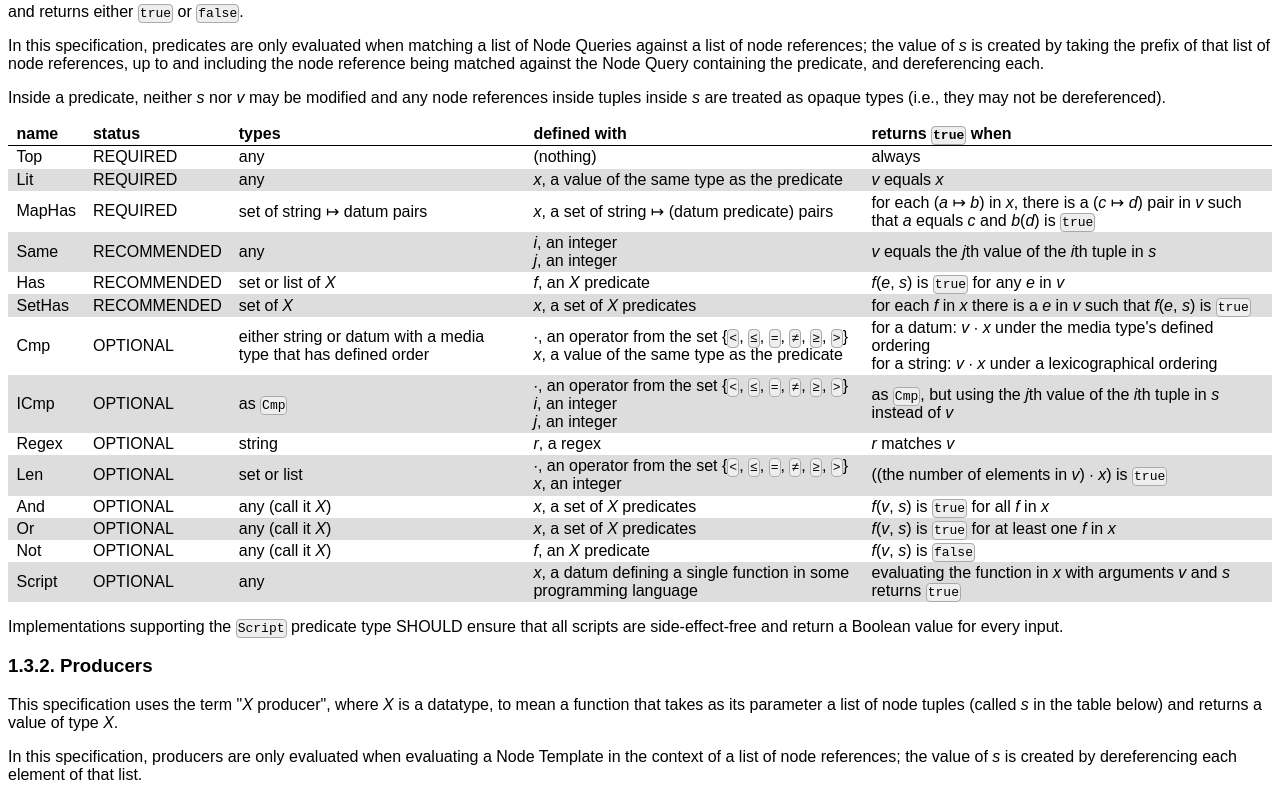
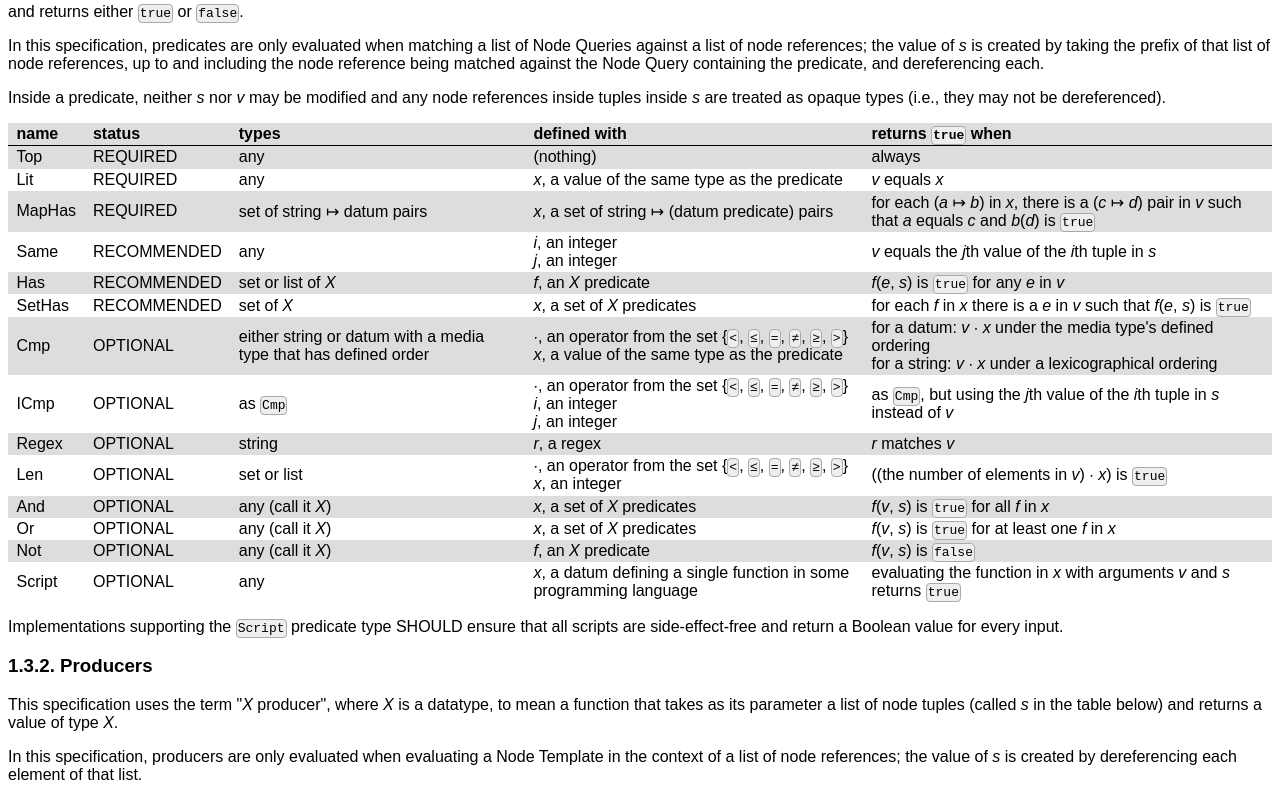
Before and after one commit to polygenea/polygenea.github.io, a plain HTML site: page overview.html in a window 1280 px wide. Shown: the part 1520-2317 px from the top of the page. Drawn offline with Linux system fonts and the light colour scheme.

Commit message:
autocommit 32

```diff
--- a/overview.html
+++ b/overview.html
@@ -12,7 +12,7 @@
 body{font-family:sans-serif; counter-reset:h1;}
 code{font-family:monospace;font-size:100%;background-color:#eee;border:1px solid #aaa; padding:1px; border-radius:4px;}
 table{border-collapse:collapse;}
-tr:nth-child(2n){background-color:#ddd;}
+tr:nth-child(2n-1){background-color:#ddd;}
 td,th{padding:0.25ex 1ex;}
 th{border-bottom:1px solid black;}
 h1:before { content: counter(h1) ". "; counter-increment: h1; }
```
Also changed, not shown: 1 other file.
